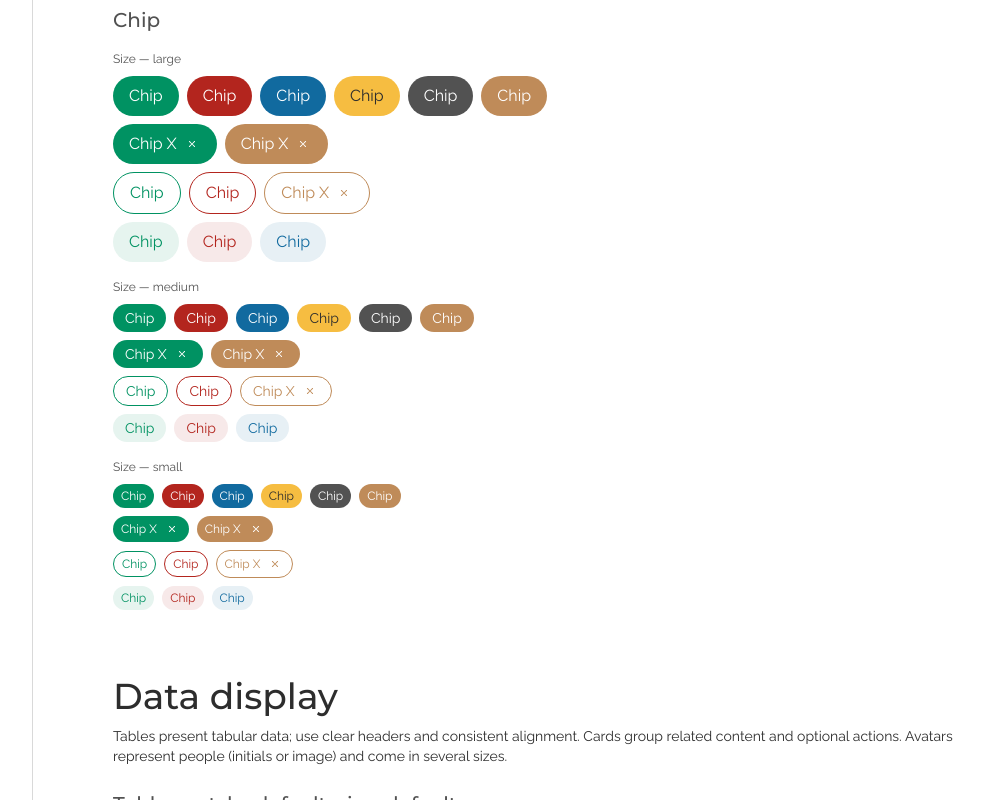
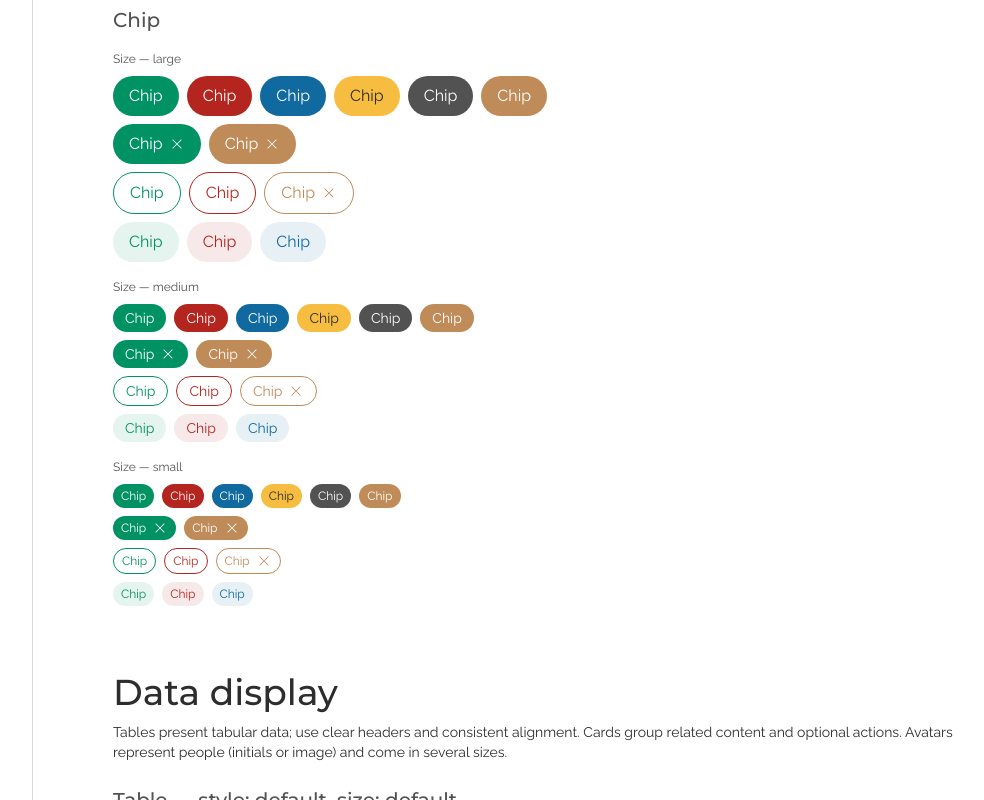
Before and after one commit to BirenGurung/novelty-design-system, a Next.js app: page /components in a window 1280 px wide. Shown: the part 5400-6200 px from the top of the page, without its empty margins (191-1175 px from the left). Built offline with nearby package versions, Linux system fonts and the light colour scheme.

Commit message:
misc component enhanced

```diff
--- a/app/components/page.tsx
+++ b/app/components/page.tsx
@@ -304,13 +304,13 @@ export default function ComponentsPage() {
                 <Chip size={sz} variant="primary">Chip</Chip>
               </div>
               <div className="flex flex-wrap gap-2 items-center">
-                <Chip size={sz} variant="success" onDismiss={() => {}}>Chip X</Chip>
-                <Chip size={sz} variant="primary" onDismiss={() => {}}>Chip X</Chip>
+                <Chip size={sz} variant="success" onDismiss={() => {}}>Chip</Chip>
+                <Chip size={sz} variant="primary" onDismiss={() => {}}>Chip</Chip>
               </div>
               <div className="flex flex-wrap gap-2 items-center">
                 <Chip size={sz} variant="success" appearance="outline">Chip</Chip>
                 <Chip size={sz} variant="error" appearance="outline">Chip</Chip>
-                <Chip size={sz} variant="primary" appearance="outline" onDismiss={() => {}}>Chip X</Chip>
+                <Chip size={sz} variant="primary" appearance="outline" onDismiss={() => {}}>Chip</Chip>
               </div>
               <div className="flex flex-wrap gap-2 items-center">
                 <Chip size={sz} variant="success" appearance="soft">Chip</Chip>
--- a/components/ui/Card.tsx
+++ b/components/ui/Card.tsx
@@ -249,8 +249,8 @@ function ContentCard({
       {hasAccent && accentBar}
       <div className="flex min-w-0 flex-1 flex-col">
         <div className={`flex items-center justify-between gap-2 border-b border-[var(--color-border)] ${paddingClass}`}>
-          {/* Left column: list = title, badge, subText; default = title, date, badge, metaText, statusBadge */}
-          <div className="flex min-w-0 flex-1 flex-col gap-1">
+          {/* Left column: list = title, badge, subText; default = title, date, badge, metaText, statusBadge. items-start so badge fits content. */}
+          <div className="flex min-w-0 flex-1 flex-col gap-1 items-start">
             <Text variant={isCompact ? "body-md" : "body-lg"} as="span" className="font-medium text-[var(--color-text-darker)]">
               {title}
             </Text>
--- a/components/ui/Chip.tsx
+++ b/components/ui/Chip.tsx
@@ -86,7 +86,7 @@ export function Chip({
           className="inline-flex shrink-0 rounded p-0.5 hover:opacity-80"
           aria-label="Remove"
         >
-          <Icon name="x" size={14} />
+          <Icon name="x-lg" size={12} />
         </button>
       ) : null}
     </span>
--- a/components/ui/Icon.tsx
+++ b/components/ui/Icon.tsx
@@ -5,6 +5,7 @@ import {
   Gear,
   GearFill,
   X,
+  XLg,
   Search,
   CheckCircle,
   CheckCircleFill,
@@ -22,11 +23,12 @@ import {
   Image,
 } from "react-bootstrap-icons";
 
-/** Bootstrap icon names used across the app. Add to this map and IconName when using a new icon. Dismiss/close uses "x". */
+/** Bootstrap icon names used across the app. Add to this map and IconName when using a new icon. Dismiss: "x"; Figma chip uses "x-lg". */
 const iconMap = {
   gear: Gear,
   "gear-fill": GearFill,
   x: X,
+  "x-lg": XLg,
   search: Search,
   "check-circle": CheckCircle,
   "check-circle-fill": CheckCircleFill,
--- a/components/ui/Tooltip.tsx
+++ b/components/ui/Tooltip.tsx
@@ -26,8 +26,8 @@ export function Tooltip({ content, position = "top", children, className = "" }:
   const arrowClasses: Record<TooltipPosition, string> = {
     top: "left-1/2 -translate-x-1/2 top-full border-l-[6px] border-r-[6px] border-t-[6px] border-transparent border-t-[var(--color-text-darker)]",
     bottom: "left-1/2 -translate-x-1/2 bottom-full border-l-[6px] border-r-[6px] border-b-[6px] border-transparent border-b-[var(--color-text-darker)]",
-    left: "top-1/2 -translate-y-1/2 right-full border-t-[6px] border-b-[6px] border-l-[6px] border-transparent border-l-[var(--color-text-darker)]",
-    right: "top-1/2 -translate-y-1/2 left-full border-t-[6px] border-b-[6px] border-r-[6px] border-transparent border-r-[var(--color-text-darker)]",
+    left: "left-full top-1/2 h-3 w-0 -translate-y-1/2 border-t-[6px] border-b-[6px] border-l-[6px] border-transparent border-l-[var(--color-text-darker)]",
+    right: "right-full top-1/2 h-3 w-0 -translate-y-1/2 border-t-[6px] border-b-[6px] border-r-[6px] border-transparent border-r-[var(--color-text-darker)]",
   };
 
   return (
```
